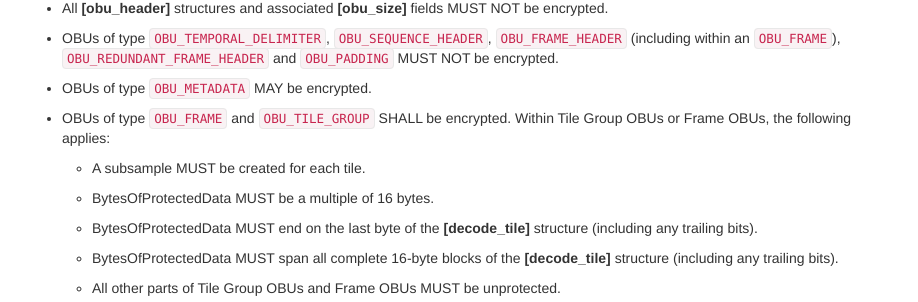
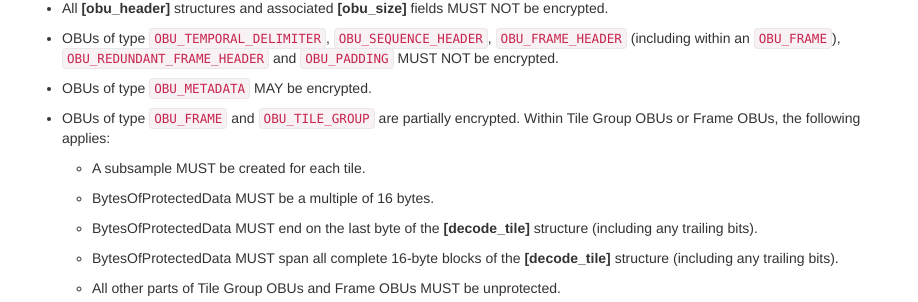
Before and after one commit to ietf-wg-cellar/matroska-specification, a Jekyll site: the page built from codec/av1.md, in a window 1280 px wide and 900 px high, scrolled down 3836 px. Shown: the part 150-452 px from the top of the window, without its empty margins (273-1191 px from the left). Built offline with Jekyll 4.4.1, drawn with Linux system fonts in a browser that asks for light colours; our own code applies the rules of GitHub Pages for plain Markdown files.

Commit message:
av1: Frame/TileGroup OBUs are partially encrypted with the details explained in the following text

```diff
--- a/codec/av1.md
+++ b/codec/av1.md
@@ -162,7 +162,7 @@ Within a protected `Block`, the following constraints apply to all the OBUs it c
 
 * OBUs of type `OBU_METADATA` MAY be encrypted.
 
-* OBUs of type `OBU_FRAME` and `OBU_TILE_GROUP` SHALL be encrypted. Within Tile Group OBUs or Frame OBUs, the following applies:
+* OBUs of type `OBU_FRAME` and `OBU_TILE_GROUP` are partially encrypted. Within Tile Group OBUs or Frame OBUs, the following applies:
 
     * A subsample MUST be created for each tile.
 
```
